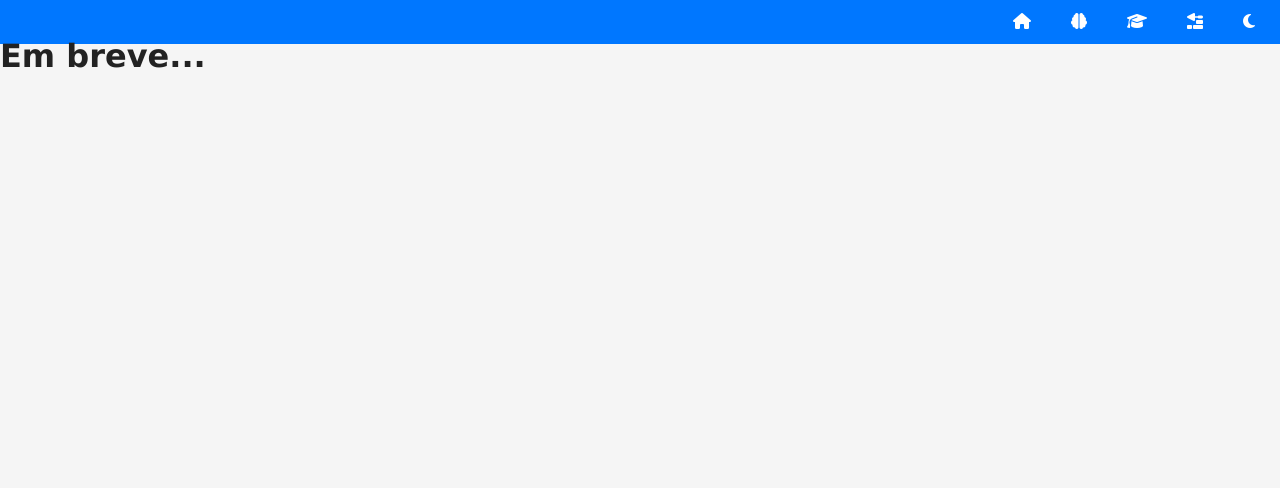
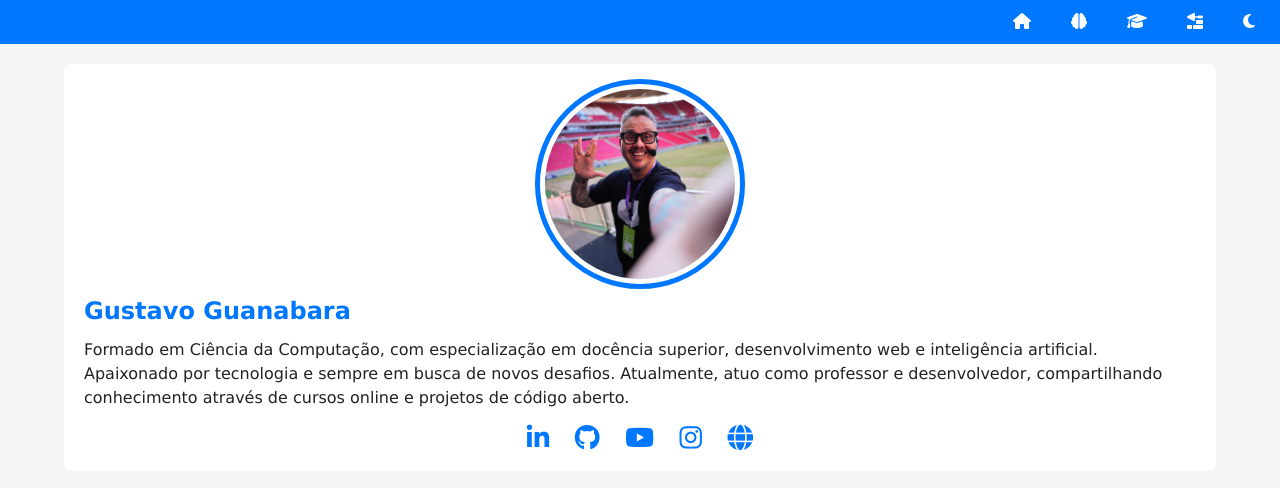
Before and after one commit to jdearaujotrindade/projeto-portfolio, a plain HTML site: page index.html in a window 1280 px wide. Drawn offline with Linux system fonts and the light colour scheme.

Commit message:
Add profile section with social links and styles
Introduced a new 'ficha' section in index.html to display Gustavo Guanabara's profile, including a photo, bio, and social media links. Updated style.css to add grid layout and styling for the profile section, image, and social icons for improved presentation.

```diff
--- a/estilos/style.css
+++ b/estilos/style.css
@@ -51,3 +51,46 @@ nav#menu > ul > li > a:hover {
   background-color: var(--destaque-inverso);
   color: var(--destaque);
 }
+main {
+  display: grid;
+  grid-template-columns: 1fr 90vw 1fr;
+}
+section#ficha {
+  grid-column: 2;
+  gap: 20px;
+  margin-top: 20px;
+  background-color: var(--fundo-card);
+  padding: 20px;
+  border-radius: 8px;
+}
+section#ficha > img.foto {
+  width: 200px;
+  aspect-ratio: 1 / 1;
+  object-fit: cover;
+  overflow: hidden;
+  border-radius: 50%;
+  border: 5px solid var(--fundo-card);
+  outline: 5px solid var(--destaque);
+  display: block;
+  margin: auto;
+  margin-bottom: 15px;
+}
+section#ficha > h1 {
+  color: var(--destaque);
+  margin: 15px 0px;
+  font-size: 1.5em;
+}
+div#social {
+  display: flex;
+  justify-content: center;
+  font-size: 1.6em;
+  gap: 1em;
+  margin-top: 15px;
+}
+div#social > a {
+  color: var(--destaque);
+  transition: color 0.4s;
+}
+div#social > a:hover {
+  color: var(--destaque-inverso);
+}
--- a/index.html
+++ b/index.html
@@ -21,7 +21,19 @@
         </nav>
     </header>
     <main>
-        <h1>Em breve...</h1>
+        <section id="ficha">
+            <img src="imagens/guanabara-perfil.jpg" alt="Gustavo Guanabara" class="foto">
+            <h1>Gustavo Guanabara</h1>
+            <p>Formado em Ciência da Computação, com especialização em docência superior, desenvolvimento web e inteligência artificial. Apaixonado por tecnologia e sempre em busca de novos desafios. Atualmente, atuo como professor e desenvolvedor, compartilhando conhecimento através de cursos online e projetos de código aberto.</p>
+            <div id="social">
+                <a href="https://www.linkedin.com/in/guanabara/" target="_blank" rel="nofollow"><i class="fa-brands fa-linkedin-in"></i></a>
+                <a href="https://github.com/gustavoguanabara" target="_blank" rel="nofollow"><i class="fa-brands fa-github"></i></a>
+                <a href="https://www.youtube.com/cursoemvideo" target="_blank" rel="nofollow"><i class="fa-brands fa-youtube"></i></a>
+                <a href="https://www.instagram.com/gustavoguanabara/" target="_blank" rel="nofollow"><i class="fa-brands fa-instagram"></i></a>
+                <a href="https://www.cursoemvideo.com/" target="_blank" rel="nofollow"><i class="fa-solid fa-globe"></i></a>
+            </div>
+        </section>
+        <section id="detalhes"></section>
     </main>
     <footer></footer>
     <script src="scripts/script.js"></script>
```
